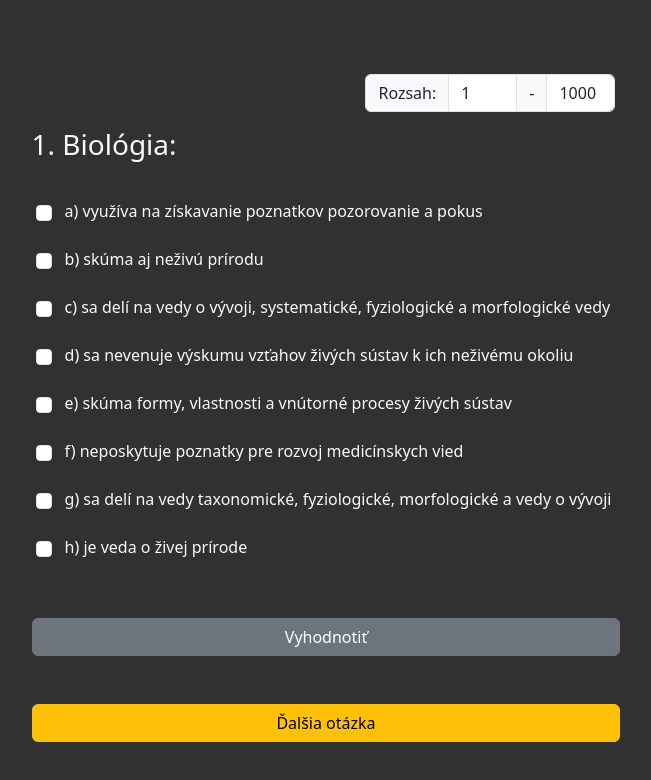
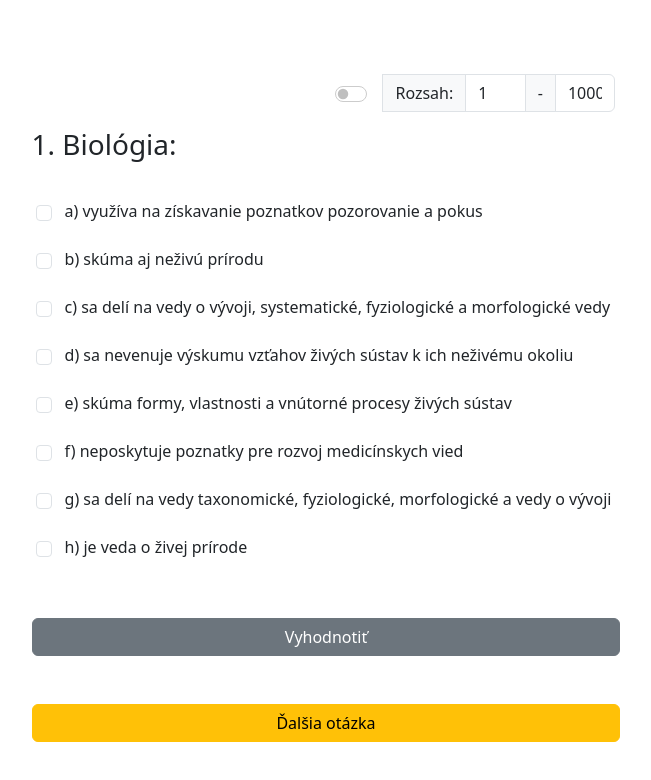
Before and after one commit to demoMedTest/demoMTest, a React (Vite) app: page / in a window 1280 px wide. Shown: the top 780 px of the page, without its empty margins (314-965 px from the left). Built offline with nearby package versions, Linux system fonts and the light colour scheme.

Commit message:
dark mode

```diff
--- a/index.html
+++ b/index.html
@@ -8,7 +8,7 @@
   <title>medTest</title>
 </head>
 
-<body style="background-color: #313131; justify-content: center;">
+<body style="background-color: white; justify-content: center;">
   <div id="root"></div>
   <script type="module" src="/src/main.jsx"></script>
 </body>
--- a/src/App.css
+++ b/src/App.css
@@ -17,16 +17,19 @@
 
 .hvrOpt:hover{
   cursor: pointer;
-  color: rgb(245, 245, 187);
 }
 .form-check-input {
   float: left;
-  margin-left: 0 !important; /* Táto hodnota spôsobuje posunutie checkboxu */
+  margin-left: 0 !important;
 }
 .rangeHolder{
   margin: 5rem 5rem 0 0;
 }
-/* Pre prehliadače založené na Webkite (Chrome, Edge, Safari) */
+.modeWrapper{
+  margin-right: 1rem;
+  margin-top: 0.5rem;
+}
+
 input[type="number"]::-webkit-inner-spin-button,
 input[type="number"]::-webkit-outer-spin-button {
   -webkit-appearance: none;
@@ -34,21 +37,38 @@ input[type="number"]::-webkit-outer-spin-button {
 }
 
 .rangeHolder{
-  width: 250px !important;
+  width: 320px !important;
+}
+.toggler:checked {
+  background-color: transparent !important;
+  border-color: #ccc !important;
 }
 
-/* Pre Firefox */
+.toggler:hover {
+  cursor: pointer;
+}
+
+.form-check-input:focus {
+  box-shadow: none !important;
+  outline: none !important;
+}
+
+.toggler {
+  border: 1px solid #ccc !important;
+}
+
+
 input[type="number"] {
   -moz-appearance: textfield;
 }
-@media (max-width: 1600px) { /* Bootstrap breakpoint pre mobily */
+@media (max-width: 1600px) {
     .rangeHolder{
       position: initial !important;
       margin: 1rem 5px 0 0 !important;
     }
 }
 
-@media (max-width: 768px) { /* Bootstrap breakpoint pre mobily */
+@media (max-width: 768px) {
   .mainContainer {
     margin: auto 7px;
     }
--- a/src/components/Question.jsx
+++ b/src/components/Question.jsx
@@ -7,6 +7,7 @@ export default function Question() {
   const [selectedOptions, setSelectedOptions] = useState({}); // Vybrané checkboxy
   const [results, setResults] = useState({}); // Uchováva stav správnych odpovedí
   const [range, setRange] = useState({ min: 1, max: 1000 }); // Rozsah pre generovanie
+  const[mode, setMode] = useState(false);
   const options = ["A", "B", "C", "D", "E", "F", "G", "H"];
 
   // Načítaj odpovede a otázky pri načítaní stránky
@@ -60,6 +61,15 @@ export default function Question() {
       });
   }, []);
 
+  const changeMode = () => {
+    setMode((prev)=>!prev);
+    if(mode == false){
+      document.body.style.background = "#313131"
+    }
+    else{
+      document.body.style.background = "white"
+    }
+  }
   const loadNextQuestion = () => {
     const min = range.min === "" ? 1 : range.min; // Default na 1, ak je prázdne
     const max = range.max === "" ? 1000 : range.max; // Default na 1000, ak je prázdne
@@ -143,6 +153,9 @@ export default function Question() {
   return (
     <div className="d-flex flex-column mainContainer">
       <div className="input-group mb-3 rangeHolder ms-auto fixed-top">
+      <div className="form-check form-switch modeWrapper">
+        <input className="form-check-input toggler" type="checkbox" role="switch" id="flexSwitchCheckDefault" onChange={changeMode}></input>
+      </div>
       <span className="input-group-text">Rozsah:</span>
       <input
         type="number"
@@ -166,7 +179,7 @@ export default function Question() {
         aria-label="Do"
       />
     </div>
-      <div className="text-light">
+      <div className={mode ? "text-light" : "text-dark"}>
         {questions.length > 0 ? (
           <>
             <h3>{`${currentQuestionIndex + 1}. ${
```
